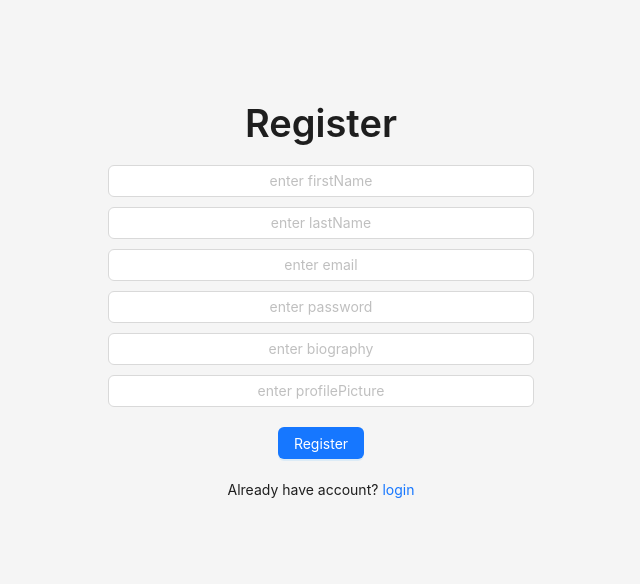
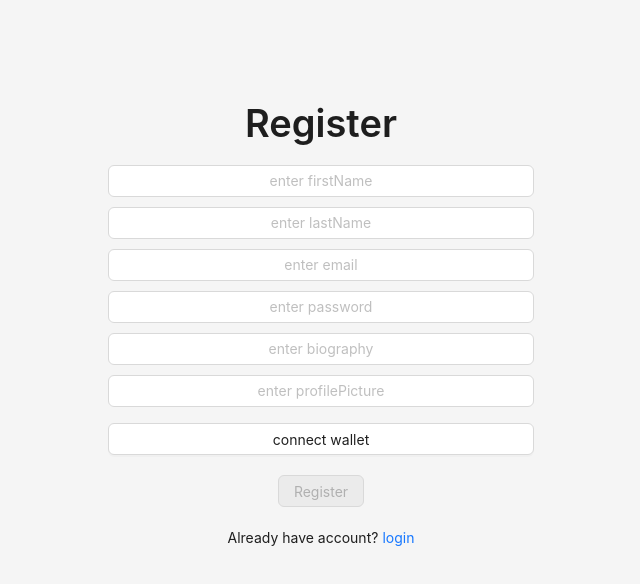
Before and after one commit to musstafina/Blockchain2, a React (Vite) app in the folder client/: page /auth/register in a window 1280 px wide. Shown: the top 584 px of the page, without its empty margins (319-959 px from the left). Built offline with nearby package versions, Linux system fonts and the light colour scheme.

Commit message:
added wallet address to register form

```diff
--- a/client/src/components/auth-forms/Register-form.jsx
+++ b/client/src/components/auth-forms/Register-form.jsx
@@ -3,6 +3,13 @@ import { Form, Formik } from 'formik'
 import { Link, useNavigate } from 'react-router-dom'
 import * as yup from 'yup'
 
+import { useSelector } from 'react-redux'
+import { CONNECTED_STATUS } from '../../shared/constants/wallet-loading-statuses'
+import {
+	selectWalletAddress,
+	selectWalletAddressLoadingStatus,
+} from '../../shared/slices/user-slice'
+import { ConnectWalletButton } from '../connect-wallet-button'
 import { TextInput } from './Text-input'
 
 const initialValues = {
@@ -24,6 +31,8 @@ const validationSchema = yup.object({
 })
 
 export const RegisterForm = () => {
+	const walletStatus = useSelector(selectWalletAddressLoadingStatus)
+	const walletAddress = useSelector(selectWalletAddress)
 	const navigate = useNavigate()
 
 	const onSubmit = async values => {
@@ -34,7 +43,10 @@ export const RegisterForm = () => {
 				'Content-Type': 'application/json',
 			},
 			mode: 'cors',
-			body: JSON.stringify(values),
+			body: JSON.stringify({
+				...values,
+				walletAddress,
+			}),
 		}
 		const response = await fetch(
 			'http://localhost:6600/api/register',
@@ -62,11 +74,13 @@ export const RegisterForm = () => {
 				<TextInput name='password' type='password' label={'enter password'} />
 				<TextInput name='biography' label={'enter biography'} />
 				<TextInput name='personalPhoto' label={'enter profilePicture'} />
+				<ConnectWalletButton type={'text'} className={'w-100 mt-3'} />
 
 				<Button
 					type='primary'
 					htmlType='submit'
 					style={{ margin: '20px auto 0', display: 'block' }}
+					disabled={walletStatus !== CONNECTED_STATUS}
 				>
 					Register
 				</Button>
```
